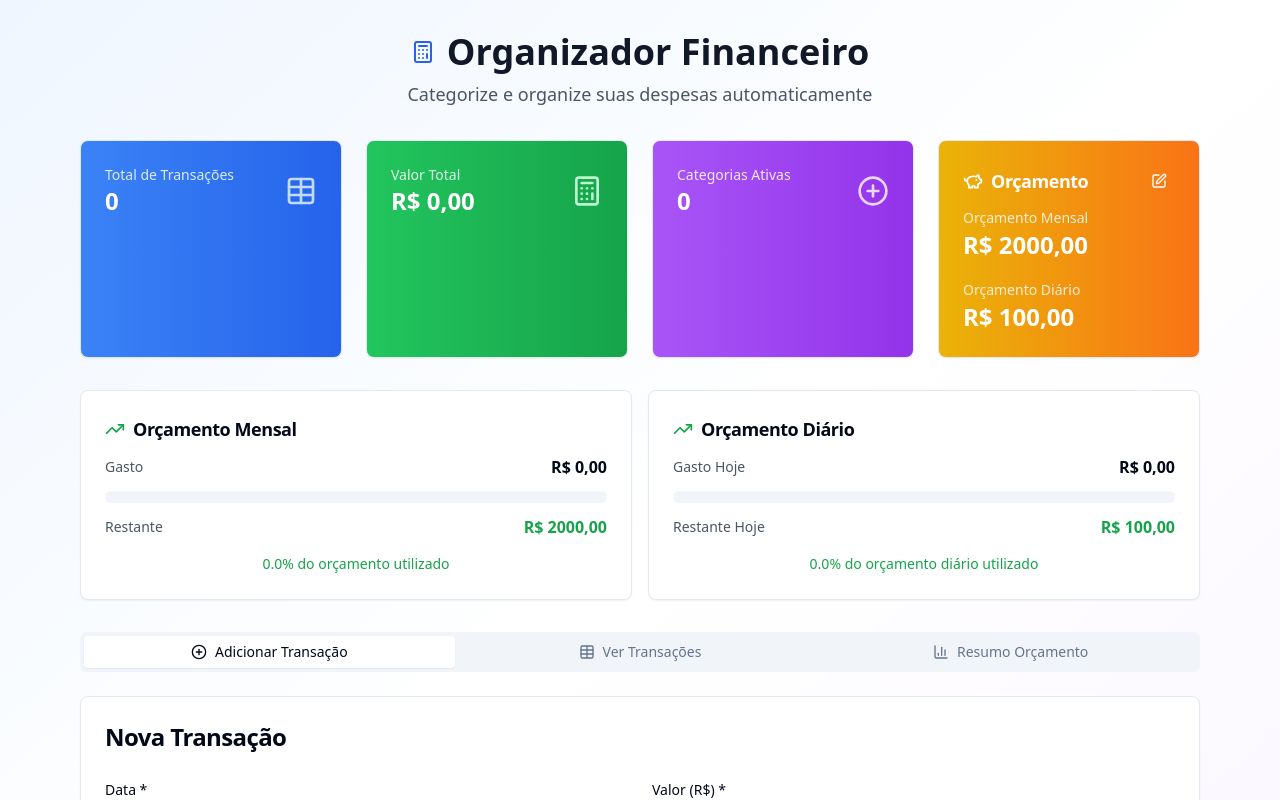
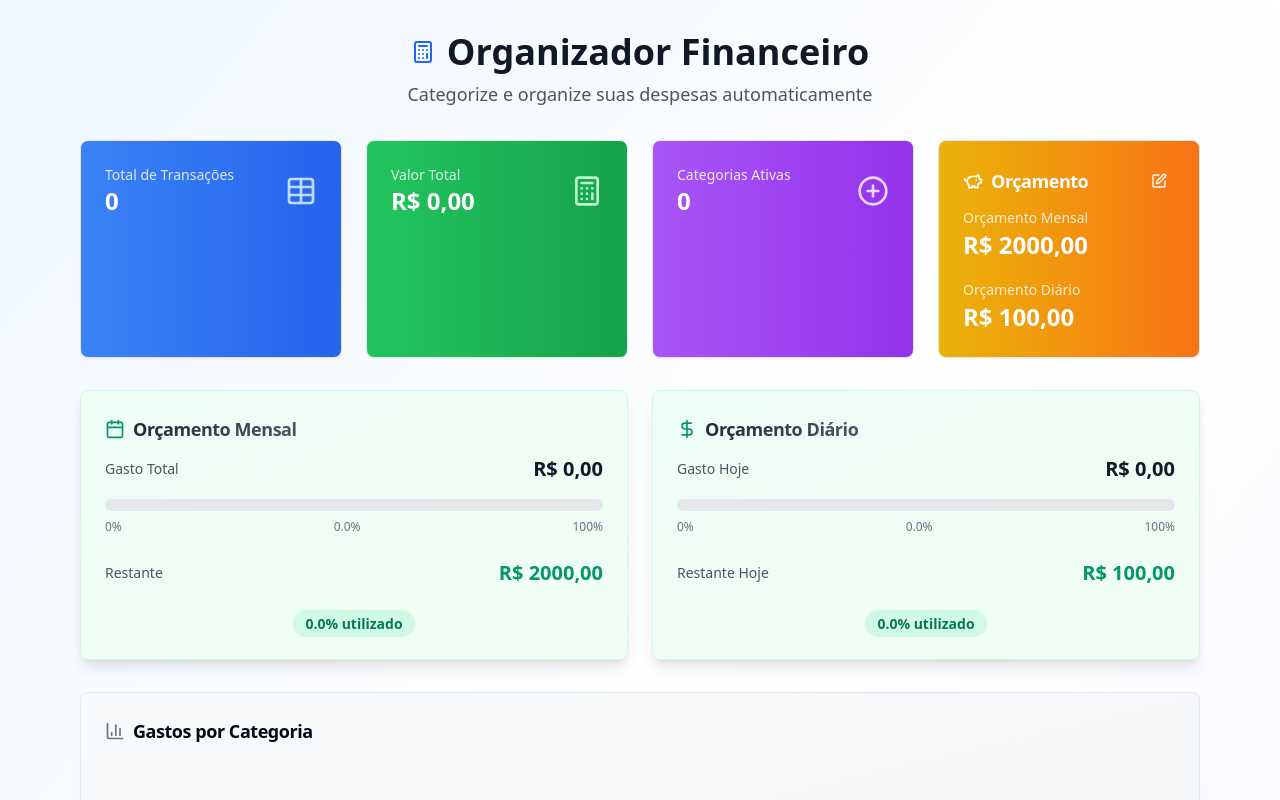
Before and after one commit to DAvi098hy/gastos-organizados-e-simples-32, a React (Vite) app: page / in a window 1280 px wide. Shown: the top 800 px of the page. Built offline with nearby package versions, Linux system fonts and the light colour scheme.

Commit message:
feat: Add category spending chart
Adds a chart to the budget summary to visualize spending by category. Improves the design for a more modern and elegant look.

```diff
--- a/src/components/BudgetSummary.tsx
+++ b/src/components/BudgetSummary.tsx
@@ -2,9 +2,10 @@
 import React from 'react';
 import { Card, CardContent, CardHeader, CardTitle } from '@/components/ui/card';
 import { Progress } from '@/components/ui/progress';
-import { TrendingUp, TrendingDown, AlertTriangle } from 'lucide-react';
+import { TrendingUp, TrendingDown, AlertTriangle, Calendar, DollarSign } from 'lucide-react';
 import { Transaction } from '@/types/transaction';
 import { formatCurrency } from '@/utils/categorizationUtils';
+import CategoryChart from './CategoryChart';
 
 interface BudgetSummaryProps {
   transactions: Transaction[];
@@ -41,87 +42,137 @@ const BudgetSummary: React.FC<BudgetSummaryProps> = ({
   const dailyRemaining = dailyBudget - dailyExpenses;
 
   const getStatusColor = (percentage: number) => {
-    if (percentage < 70) return 'text-green-600';
-    if (percentage < 90) return 'text-yellow-600';
-    return 'text-red-600';
+    if (percentage < 70) return 'text-emerald-600';
+    if (percentage < 90) return 'text-amber-600';
+    return 'text-rose-600';
   };
 
   const getProgressColor = (percentage: number) => {
-    if (percentage < 70) return 'bg-green-500';
-    if (percentage < 90) return 'bg-yellow-500';
-    return 'bg-red-500';
+    if (percentage < 70) return 'bg-emerald-500';
+    if (percentage < 90) return 'bg-amber-500';
+    return 'bg-rose-500';
+  };
+
+  const getBgGradient = (percentage: number) => {
+    if (percentage < 70) return 'from-emerald-50 to-green-50 border-emerald-100';
+    if (percentage < 90) return 'from-amber-50 to-yellow-50 border-amber-100';
+    return 'from-rose-50 to-red-50 border-rose-100';
   };
 
   return (
-    <div className="grid grid-cols-1 md:grid-cols-2 gap-4">
-      <Card>
+    <div className="space-y-8">
+      {/* Cards de Orçamento */}
+      <div className="grid grid-cols-1 md:grid-cols-2 gap-6">
+        <Card className={`bg-gradient-to-br ${getBgGradient(monthlyPercentage)} shadow-lg hover:shadow-xl transition-all duration-300`}>
           <CardHeader className="pb-3">
             <CardTitle className="text-lg flex items-center gap-2">
               {monthlyPercentage < 100 ? (
-              <TrendingUp className="h-5 w-5 text-green-600" />
+                <Calendar className="h-5 w-5 text-emerald-600" />
               ) : (
-              <AlertTriangle className="h-5 w-5 text-red-600" />
+                <AlertTriangle className="h-5 w-5 text-rose-600" />
               )}
+              <span className="bg-gradient-to-r from-gray-800 to-gray-600 bg-clip-text text-transparent">
                 Orçamento Mensal
+              </span>
             </CardTitle>
           </CardHeader>
-        <CardContent className="space-y-3">
+          <CardContent className="space-y-4">
             <div className="flex justify-between items-center">
-            <span className="text-sm text-gray-600">Gasto</span>
-            <span className="font-semibold">R$ {formatCurrency(monthlyExpenses)}</span>
+              <span className="text-sm font-medium text-gray-600">Gasto Total</span>
+              <span className="font-bold text-xl text-gray-900">R$ {formatCurrency(monthlyExpenses)}</span>
             </div>
+
+            <div className="space-y-2">
               <Progress
                 value={Math.min(monthlyPercentage, 100)}
-            className="h-3"
+                className="h-3 bg-gray-200"
               />
-          <div className="flex justify-between items-center">
-            <span className="text-sm text-gray-600">Restante</span>
-            <span className={`font-semibold ${getStatusColor(monthlyPercentage)}`}>
+              <div className="flex justify-between text-xs text-gray-500">
+                <span>0%</span>
+                <span className="font-medium">{monthlyPercentage.toFixed(1)}%</span>
+                <span>100%</span>
+              </div>
+            </div>
+
+            <div className="pt-2 flex justify-between items-center">
+              <span className="text-sm font-medium text-gray-600">Restante</span>
+              <span className={`font-bold text-xl ${getStatusColor(monthlyPercentage)}`}>
                 R$ {formatCurrency(monthlyRemaining)}
               </span>
             </div>
-          <div className="text-center">
-            <span className={`text-sm font-medium ${getStatusColor(monthlyPercentage)}`}>
-              {monthlyPercentage.toFixed(1)}% do orçamento utilizado
+
+            <div className="text-center pt-2">
+              <span className={`text-sm font-semibold px-3 py-1 rounded-full ${
+                monthlyPercentage < 70
+                  ? 'bg-emerald-100 text-emerald-700'
+                  : monthlyPercentage < 90
+                    ? 'bg-amber-100 text-amber-700'
+                    : 'bg-rose-100 text-rose-700'
+              }`}>
+                {monthlyPercentage.toFixed(1)}% utilizado
               </span>
             </div>
           </CardContent>
         </Card>
 
-      <Card>
+        <Card className={`bg-gradient-to-br ${getBgGradient(dailyPercentage)} shadow-lg hover:shadow-xl transition-all duration-300`}>
           <CardHeader className="pb-3">
             <CardTitle className="text-lg flex items-center gap-2">
               {dailyPercentage < 100 ? (
-              <TrendingUp className="h-5 w-5 text-green-600" />
+                <DollarSign className="h-5 w-5 text-emerald-600" />
               ) : (
-              <AlertTriangle className="h-5 w-5 text-red-600" />
+                <AlertTriangle className="h-5 w-5 text-rose-600" />
               )}
+              <span className="bg-gradient-to-r from-gray-800 to-gray-600 bg-clip-text text-transparent">
                 Orçamento Diário
+              </span>
             </CardTitle>
           </CardHeader>
-        <CardContent className="space-y-3">
+          <CardContent className="space-y-4">
             <div className="flex justify-between items-center">
-            <span className="text-sm text-gray-600">Gasto Hoje</span>
-            <span className="font-semibold">R$ {formatCurrency(dailyExpenses)}</span>
+              <span className="text-sm font-medium text-gray-600">Gasto Hoje</span>
+              <span className="font-bold text-xl text-gray-900">R$ {formatCurrency(dailyExpenses)}</span>
             </div>
+
+            <div className="space-y-2">
               <Progress
                 value={Math.min(dailyPercentage, 100)}
-            className="h-3"
+                className="h-3 bg-gray-200"
               />
-          <div className="flex justify-between items-center">
-            <span className="text-sm text-gray-600">Restante Hoje</span>
-            <span className={`font-semibold ${getStatusColor(dailyPercentage)}`}>
+              <div className="flex justify-between text-xs text-gray-500">
+                <span>0%</span>
+                <span className="font-medium">{dailyPercentage.toFixed(1)}%</span>
+                <span>100%</span>
+              </div>
+            </div>
+
+            <div className="pt-2 flex justify-between items-center">
+              <span className="text-sm font-medium text-gray-600">Restante Hoje</span>
+              <span className={`font-bold text-xl ${getStatusColor(dailyPercentage)}`}>
                 R$ {formatCurrency(dailyRemaining)}
               </span>
             </div>
-          <div className="text-center">
-            <span className={`text-sm font-medium ${getStatusColor(dailyPercentage)}`}>
-              {dailyPercentage.toFixed(1)}% do orçamento diário utilizado
+
+            <div className="text-center pt-2">
+              <span className={`text-sm font-semibold px-3 py-1 rounded-full ${
+                dailyPercentage < 70
+                  ? 'bg-emerald-100 text-emerald-700'
+                  : dailyPercentage < 90
+                    ? 'bg-amber-100 text-amber-700'
+                    : 'bg-rose-100 text-rose-700'
+              }`}>
+                {dailyPercentage.toFixed(1)}% utilizado
               </span>
             </div>
           </CardContent>
         </Card>
       </div>
+
+      {/* Gráficos de Categoria */}
+      <div className="mt-8">
+        <CategoryChart transactions={transactions} />
+      </div>
+    </div>
   );
 };
 
--- /dev/null
+++ b/src/components/CategoryChart.tsx
@@ -0,0 +1,175 @@
+
+import React from 'react';
+import { Card, CardContent, CardHeader, CardTitle } from '@/components/ui/card';
+import { ChartContainer, ChartTooltip, ChartTooltipContent } from '@/components/ui/chart';
+import { PieChart, Pie, Cell, ResponsiveContainer, BarChart, Bar, XAxis, YAxis } from 'recharts';
+import { Transaction, CATEGORY_COLORS } from '@/types/transaction';
+import { formatCurrency } from '@/utils/categorizationUtils';
+import { BarChart3, PieChart as PieChartIcon } from 'lucide-react';
+
+interface CategoryChartProps {
+  transactions: Transaction[];
+}
+
+const CategoryChart: React.FC<CategoryChartProps> = ({ transactions }) => {
+  // Agrupa as transações por categoria
+  const categoryData = transactions.reduce((acc, transaction) => {
+    const category = transaction.category;
+    if (!acc[category]) {
+      acc[category] = 0;
+    }
+    acc[category] += transaction.amount;
+    return acc;
+  }, {} as Record<string, number>);
+
+  // Converte para array para os gráficos
+  const chartData = Object.entries(categoryData).map(([category, amount]) => ({
+    category,
+    amount,
+    fill: getCategoryColor(category),
+  }));
+
+  // Configuração do chart
+  const chartConfig = {
+    amount: {
+      label: "Valor",
+    },
+  };
+
+  function getCategoryColor(category: string) {
+    const colors = {
+      "Uber": "#10b981",
+      "Facebook": "#3b82f6",
+      "Gasto Mensal": "#ef4444",
+      "Gasto Benéfico e Pessoal": "#8b5cf6",
+      "Gasto Variável": "#f97316"
+    };
+    return colors[category as keyof typeof colors] || "#6b7280";
+  }
+
+  const CustomTooltip = ({ active, payload }: any) => {
+    if (active && payload && payload.length) {
+      const data = payload[0];
+      return (
+        <div className="bg-white p-3 rounded-lg shadow-lg border">
+          <p className="font-semibold text-gray-900">{data.payload.category}</p>
+          <p className="text-gray-600">
+            R$ {formatCurrency(data.value)}
+          </p>
+        </div>
+      );
+    }
+    return null;
+  };
+
+  if (chartData.length === 0) {
+    return (
+      <Card className="bg-gradient-to-br from-gray-50 to-gray-100">
+        <CardHeader>
+          <CardTitle className="text-lg flex items-center gap-2">
+            <BarChart3 className="h-5 w-5 text-gray-500" />
+            Gastos por Categoria
+          </CardTitle>
+        </CardHeader>
+        <CardContent className="flex items-center justify-center h-48">
+          <p className="text-gray-500">Nenhuma transação encontrada</p>
+        </CardContent>
+      </Card>
+    );
+  }
+
+  return (
+    <div className="grid grid-cols-1 lg:grid-cols-2 gap-6">
+      {/* Gráfico de Pizza */}
+      <Card className="bg-gradient-to-br from-purple-50 to-pink-50 border-purple-100">
+        <CardHeader>
+          <CardTitle className="text-lg flex items-center gap-2">
+            <PieChartIcon className="h-5 w-5 text-purple-600" />
+            Distribuição por Categoria
+          </CardTitle>
+        </CardHeader>
+        <CardContent>
+          <div className="h-64">
+            <ResponsiveContainer width="100%" height="100%">
+              <PieChart>
+                <Pie
+                  data={chartData}
+                  cx="50%"
+                  cy="50%"
+                  innerRadius={40}
+                  outerRadius={80}
+                  paddingAngle={2}
+                  dataKey="amount"
+                >
+                  {chartData.map((entry, index) => (
+                    <Cell key={`cell-${index}`} fill={entry.fill} />
+                  ))}
+                </Pie>
+                <ChartTooltip content={<CustomTooltip />} />
+              </PieChart>
+            </ResponsiveContainer>
+          </div>
+          <div className="mt-4 grid grid-cols-1 gap-2">
+            {chartData.map((item, index) => (
+              <div key={index} className="flex items-center justify-between text-sm">
+                <div className="flex items-center gap-2">
+                  <div
+                    className="w-3 h-3 rounded-full"
+                    style={{ backgroundColor: item.fill }}
+                  />
+                  <span className="text-gray-700">{item.category}</span>
+                </div>
+                <span className="font-medium text-gray-900">
+                  R$ {formatCurrency(item.amount)}
+                </span>
+              </div>
+            ))}
+          </div>
+        </CardContent>
+      </Card>
+
+      {/* Gráfico de Barras */}
+      <Card className="bg-gradient-to-br from-blue-50 to-cyan-50 border-blue-100">
+        <CardHeader>
+          <CardTitle className="text-lg flex items-center gap-2">
+            <BarChart3 className="h-5 w-5 text-blue-600" />
+            Valores por Categoria
+          </CardTitle>
+        </CardHeader>
+        <CardContent>
+          <div className="h-64">
+            <ResponsiveContainer width="100%" height="100%">
+              <BarChart data={chartData}>
+                <XAxis
+                  dataKey="category"
+                  tick={{ fontSize: 12 }}
+                  angle={-45}
+                  textAnchor="end"
+                  height={60}
+                />
+                <YAxis
+                  tick={{ fontSize: 12 }}
+                  tickFormatter={(value) => `R$ ${formatCurrency(value)}`}
+                />
+                <ChartTooltip content={<CustomTooltip />} />
+                <Bar
+                  dataKey="amount"
+                  radius={[4, 4, 0, 0]}
+                  fill="url(#colorGradient)"
+                />
+                <defs>
+                  <linearGradient id="colorGradient" x1="0" y1="0" x2="0" y2="1">
+                    <stop offset="0%" stopColor="#3b82f6" stopOpacity={0.8}/>
+                    <stop offset="100%" stopColor="#1e40af" stopOpacity={0.8}/>
+                  </linearGradient>
+                </defs>
+              </BarChart>
+            </ResponsiveContainer>
+          </div>
+        </CardContent>
+      </Card>
+    </div>
+  );
+};
+
+export default CategoryChart;
--- a/src/components/TransactionForm.tsx
+++ b/src/components/TransactionForm.tsx
@@ -59,6 +59,10 @@ const TransactionForm: React.FC<TransactionFormProps> = ({ onAddTransaction }) =
     if (!autoCategorizationEnabled) {
       setCategory('');
     }
+  };
+
+  const handleCategoryChange = (value: string) => {
+    setCategory(value as TransactionCategory);
   };
 
   const predictedCategory = description ? categorizeTransaction(description) : null;
@@ -127,7 +131,7 @@ const TransactionForm: React.FC<TransactionFormProps> = ({ onAddTransaction }) =
         {!autoCategorizationEnabled && (
           <div className="space-y-2">
             <Label htmlFor="category">Categoria Manual</Label>
-            <Select value={category} onValueChange={setCategory}>
+            <Select value={category} onValueChange={handleCategoryChange}>
               <SelectTrigger>
                 <SelectValue placeholder="Selecione uma categoria" />
               </SelectTrigger>
```
Lines whose indentation alone changed are shown as unchanged.
